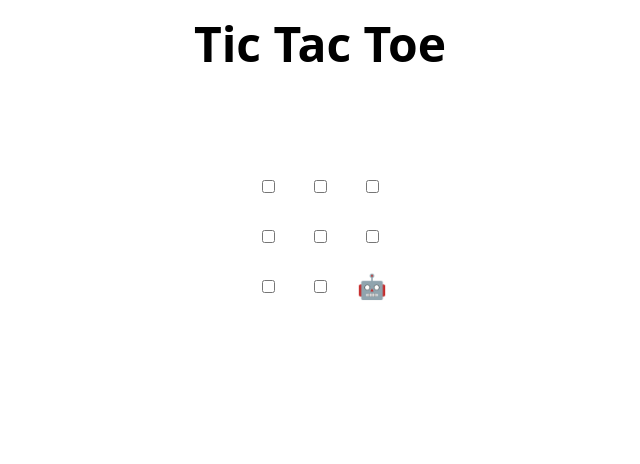
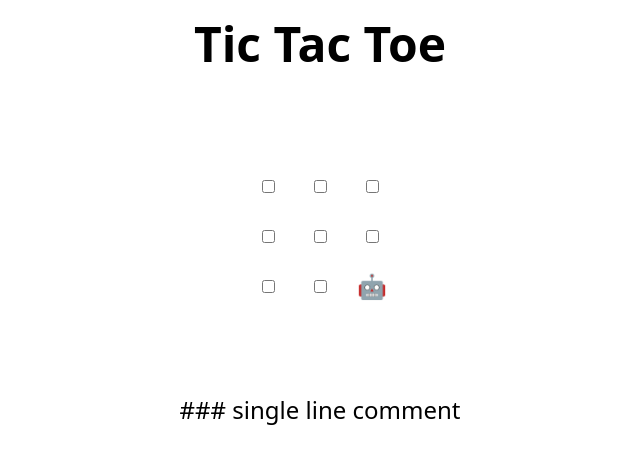
Before and after one commit to mevcaus/skills-review-pull-requests, a plain HTML site: page index.html in a window 1280 px wide. Shown: the whole page, without its empty margins (320-960 px from the left). Drawn offline with Linux system fonts and the light colour scheme.

Commit message:
Update index.html
aaa

```diff
--- a/index.html
+++ b/index.html
@@ -48,6 +48,7 @@
 </table>
 
 <h2 hidden>Game over, refresh to play again 🧑‍💻 🤖!</h2>
+### single line comment
 
 <script>
   // Initialization
```
